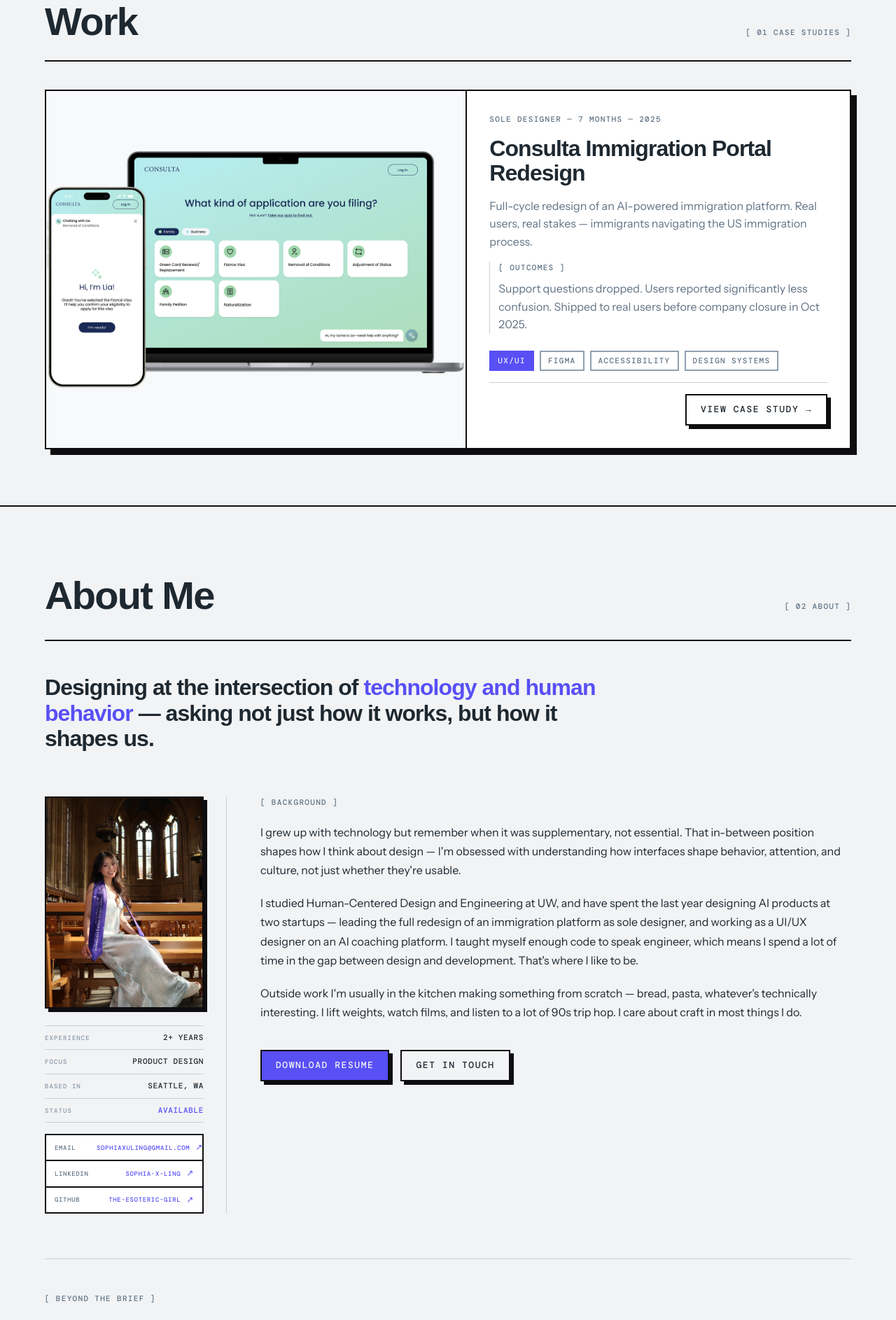
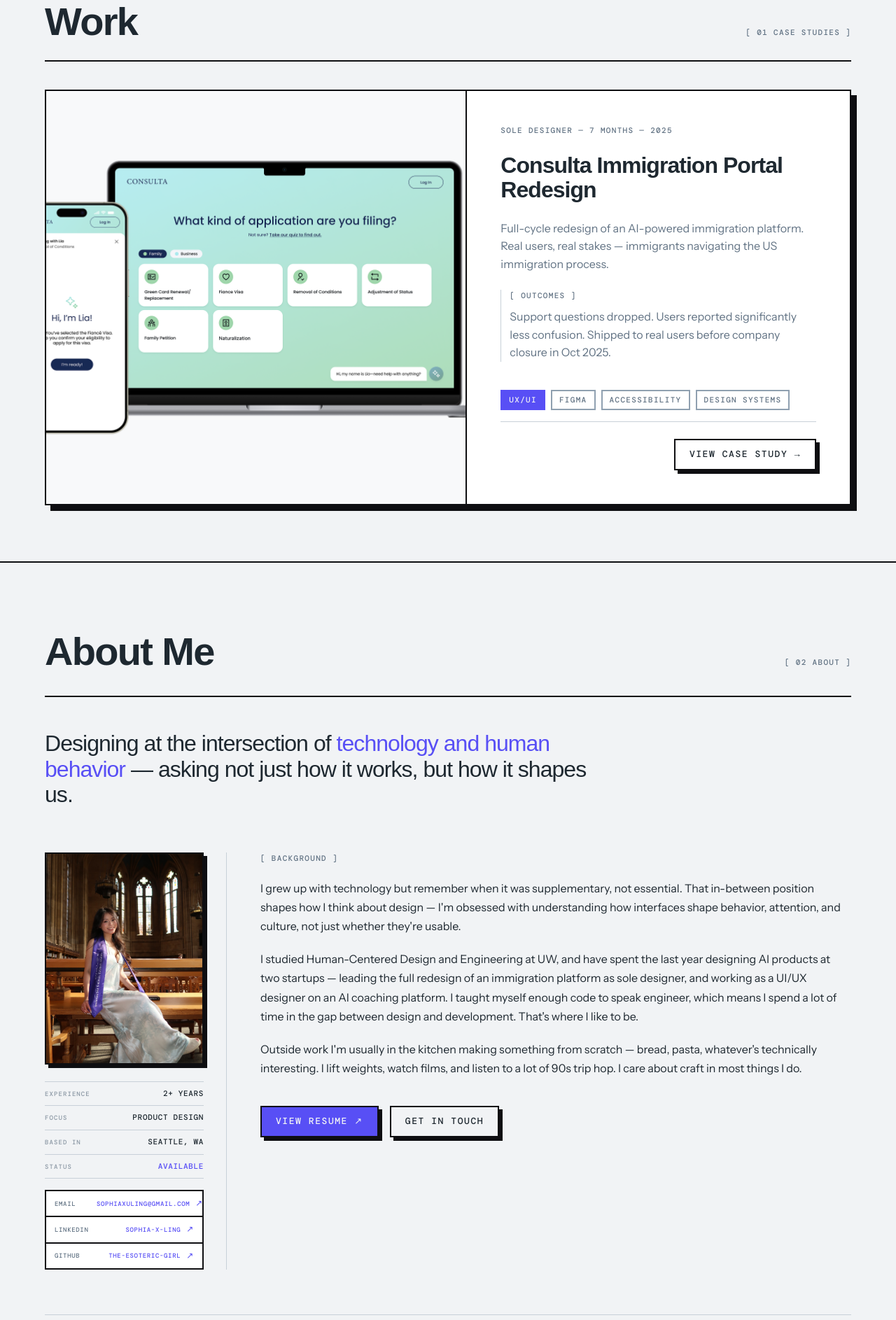
Before and after one commit to the-esoteric-girl/my-portfolio, a React (Vite) app: page / in a window 1280 px wide. Shown: the part 880-2766 px from the top of the page at 70% size. Built offline with nearby package versions, Linux system fonts and the light colour scheme.

Commit message:
style: add more breathing room for case study body

```diff
--- a/src/components/About.css
+++ b/src/components/About.css
@@ -23,7 +23,7 @@
 .about-statement-text {
   font-family: var(--font-heading);
   font-size: var(--text-3xl);
-  font-weight: var(--weight-bold);
+  font-weight: var(--weight-medium);
   letter-spacing: var(--tracking-tight);
   line-height: 1.15;
   color: var(--color-text-primary);
@@ -253,8 +253,9 @@
   object-position: center;
   display: block;
   border: var(--border);
-  transition: box-shadow var(--duration-base) var(--ease-out),
-              transform var(--duration-base) var(--ease-out);
+  transition:
+    box-shadow var(--duration-base) var(--ease-out),
+    transform var(--duration-base) var(--ease-out);
 }
 
 .about-img:hover {
--- a/src/components/About.jsx
+++ b/src/components/About.jsx
@@ -114,11 +114,13 @@
             <div className="about-ctas">
               <Button
                 as="a"
-                href="/sophia-ling-resume.pdf"
+                href="/resume.pdf"
+                target="_blank"
+                rel="noopener noreferrer"
                 variant="primary"
                 size="md"
               >
-                Download Resume
+                View Resume ↗
               </Button>
               <Button as="a" href="#contact" variant="secondary" size="md">
                 Get In Touch
--- a/src/components/CaseStudies.css
+++ b/src/components/CaseStudies.css
@@ -45,17 +45,17 @@
 }
 
 .case-study-body {
-  padding: var(--space-8);
+  padding: var(--space-12);
   display: flex;
   flex-direction: column;
   justify-content: space-between;
-  gap: var(--space-6);
+  gap: var(--space-10);
 }
 
 .case-study-top {
   display: flex;
   flex-direction: column;
-  gap: var(--space-4);
+  gap: var(--space-6);
 }
 
 .case-study-top h3 {
@@ -91,7 +91,7 @@
 }
 
 .case-study-footer {
-  padding-top: var(--space-4);
+  padding-top: var(--space-6);
   border-top: var(--border-subtle);
   display: flex;
   justify-content: flex-end;
--- a/src/components/Contact.css
+++ b/src/components/Contact.css
@@ -41,7 +41,7 @@
 .contact-heading {
   font-family: var(--font-heading);
   font-size: var(--text-3xl);
-  font-weight: var(--weight-bold);
+  font-weight: var(--weight-medium);
   letter-spacing: var(--tracking-tight);
   line-height: 1.1;
 }
--- a/src/components/Contact.jsx
+++ b/src/components/Contact.jsx
@@ -45,10 +45,7 @@
         <div className="contact-grid">
           <div className="contact-left">
             <div className="contact-intro">
-              <h3 className="contact-heading">
-                Let's work <br />
-                <span>together.</span>
-              </h3>
+              <h3 className="contact-heading">Let's work together.</h3>
               <p className="contact-desc">
                 I'm open to full-time roles, freelance projects, and
                 collaborations. Whether you have a brief or just want to talk
--- a/src/pages/CaseStudy.jsx
+++ b/src/pages/CaseStudy.jsx
@@ -235,10 +235,13 @@
               wasn't just making it look better. It was making it work better
               for people in one of the most stressful situations of their lives.
             </p>
-            <h3 className="cs-sub-heading">Outcomes</h3>
+            <h4 className="cs-paragraph-heading">Outcomes</h4>
             <p>
-              Support questions dropped. Users reported significantly less
-              confusion.
+              Support questions dropped significantly after launch. Attorneys
+              had more time for actual legal work — instead of fielding
+              preventable questions, they could focus on the cases in front of
+              them. Users made fewer mistakes too: less premature submissions,
+              less forgotten steps, less confusion about what came next.
             </p>
           </section>
 
@@ -267,6 +270,7 @@
               available but not prioritized. The interface assumed users would
               figure it out.
             </p>
+            <h4 className="cs-paragraph-heading">Confusing Visual Hierarchy</h4>
             <p>
               Visual hierarchy was effectively nonexistent. Every element
               competed equally for attention — headings, body text, CTAs,
@@ -274,6 +278,7 @@
               anything else, which meant nothing got noticed when it needed to
               be.
             </p>
+            <h4 className="cs-paragraph-heading">Lack of Accessibility</h4>
             <p>
               Accessibility had clearly never been a consideration. Font sizes
               were too small, contrast ratios failed basic WCAG standards, and
@@ -281,6 +286,9 @@
               a high-stakes, stressful process, these weren't minor
               inconveniences — they were barriers.
             </p>
+            <h4 className="cs-paragraph-heading">
+              No Consistent Visual Language
+            </h4>
             <p>
               The inconsistency made it worse. Buttons looked different across
               screens. Spacing was arbitrary. Patterns that appeared one way on
@@ -735,8 +743,11 @@
               <span>Reflection</span>
             </div>
             <h2 id="title-reflection" className="cs-section-title">
-              What I'd do differently.
+              What I learned.
             </h2>
+            <h4 className="cs-paragraph-heading">
+              Prioritize usability testing and user feedback.
+            </h4>
             <p>
               The hardest part was designing without a feedback loop or
               usability testing. No design team means no design critique, no one
@@ -746,6 +757,10 @@
               single conversation with someone navigating the platform would
               have been worth more than a week of assumptions.
             </p>
+            <h4 className="cs-paragraph-heading">
+              Working solo on a fast-moving team pushed me toward a
+              component-library-first approach — which had real tradeoffs.
+            </h4>
             <p>
               The pace of a startup means you're always making tradeoffs.
               Working solo on a fast-moving engineering team taught me a lot
@@ -757,10 +772,13 @@
               cross-screen consistency issues I would have caught sooner with a
               more typical review cadence.
             </p>
+            <h4 className="cs-paragraph-heading">
+              Learning to speak engineer made me a better designer.
+            </h4>
             <p>
-              Working directly with engineers was genuinely one of the best
-              parts. Learning to communicate design decisions in terms that made
-              sense for implementation — that's something I use every day now.
+              Working directly with engineers was one of the best parts of this
+              role. Learning to translate design decisions into implementation
+              terms is a skill I use every day now.
             </p>
           </section>
         </div>
--- a/src/styles/tokens.css
+++ b/src/styles/tokens.css
@@ -119,7 +119,7 @@
   --border-subtle: 1px solid var(--color-border);
 
   /* ── Link ───────────────────────────────────────────────────── */
-  --link-external-indicator: ' ↗';
+  --link-external-indicator: " ↗";
 }
 
 /* ── Semantic: Always tokens (never flip with theme) ────────── */
```
Also changed, not shown: 2 other files (tests, documents, lock files or other folders).
